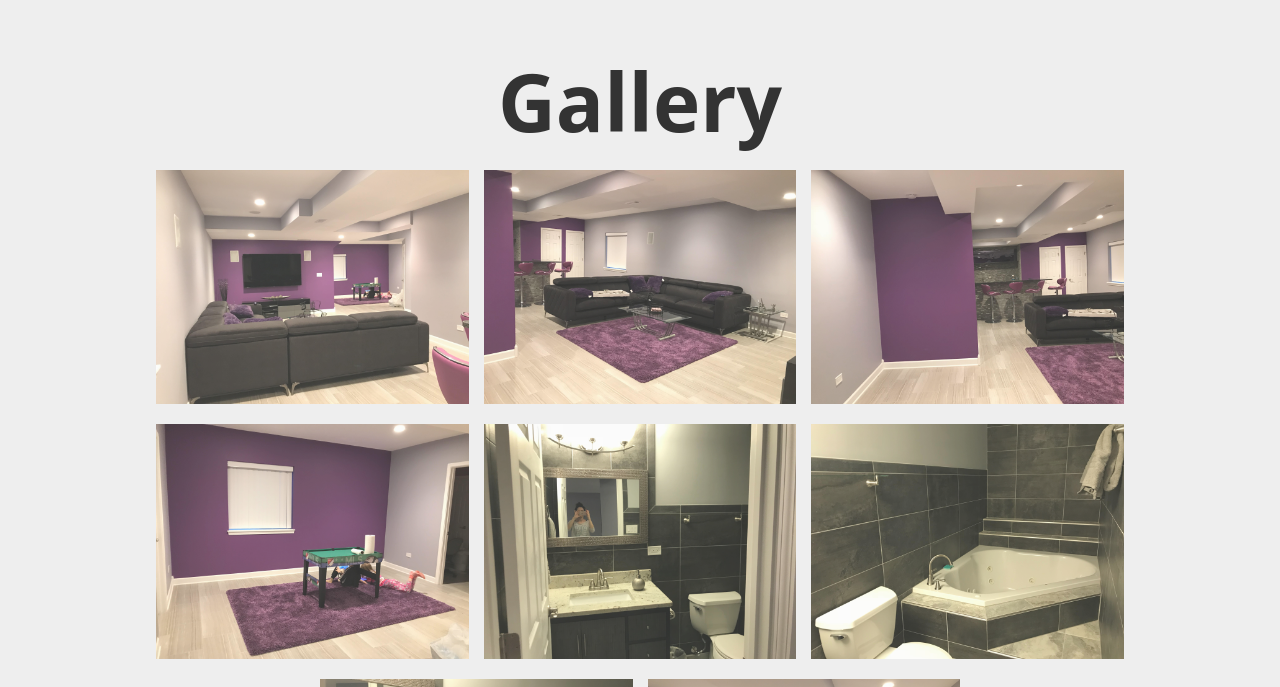
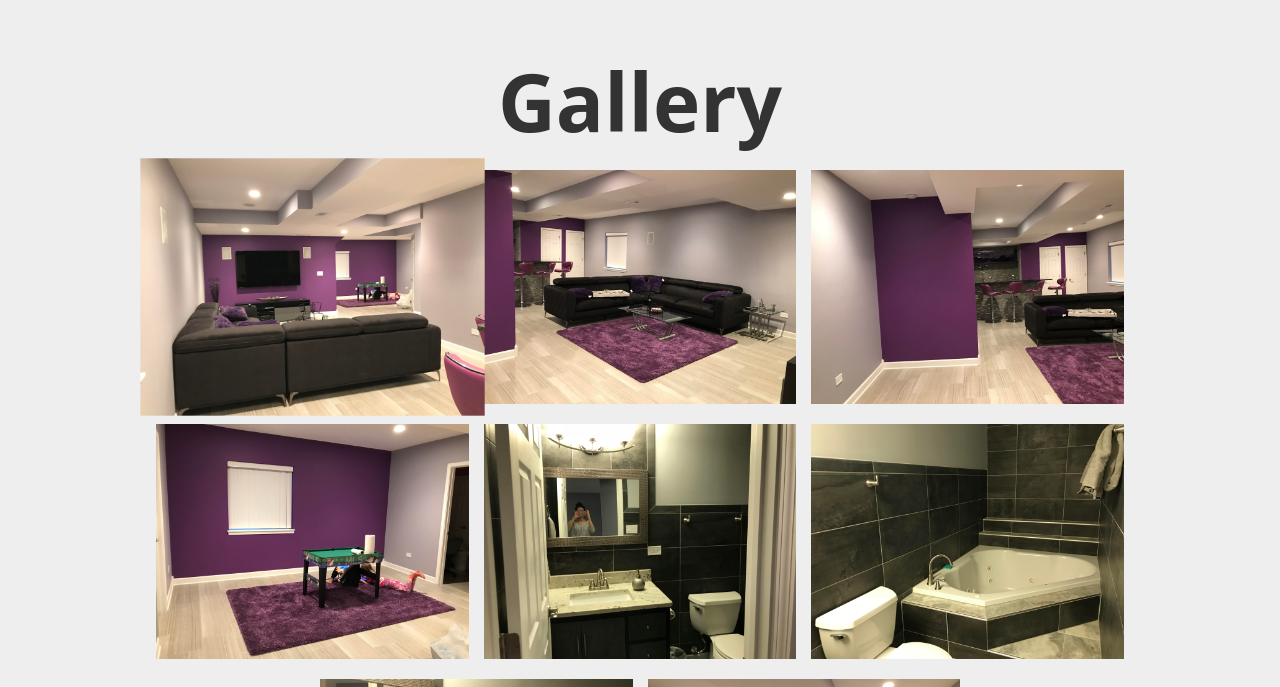
Before and after one commit to Giepper/ADK, a plain HTML site: page index.html in a window 1280 px wide. In both pictures the pointer is over the picture 312 px from the left and 3422 px from the top of the page. Shown: the part 3135-3822 px from the top of the page. Drawn offline with Linux system fonts and the light colour scheme.

Commit message:
Add files via upload

```diff
--- a/style.css
+++ b/style.css
@@ -150,10 +150,15 @@ main{
     /* border: 1px solid red; */
     gap: 15px;
     padding: 15px;
+    filter: opacity(1);
 }
 .galleryPhoto{
     width: 100%;
     cursor: pointer;
+}
+.galleryPhoto:hover{
+    transform: scale(1.1);
+    transition: .1s linear;
 }
 .imgHref{
     /* border: 1px solid red; */
```
